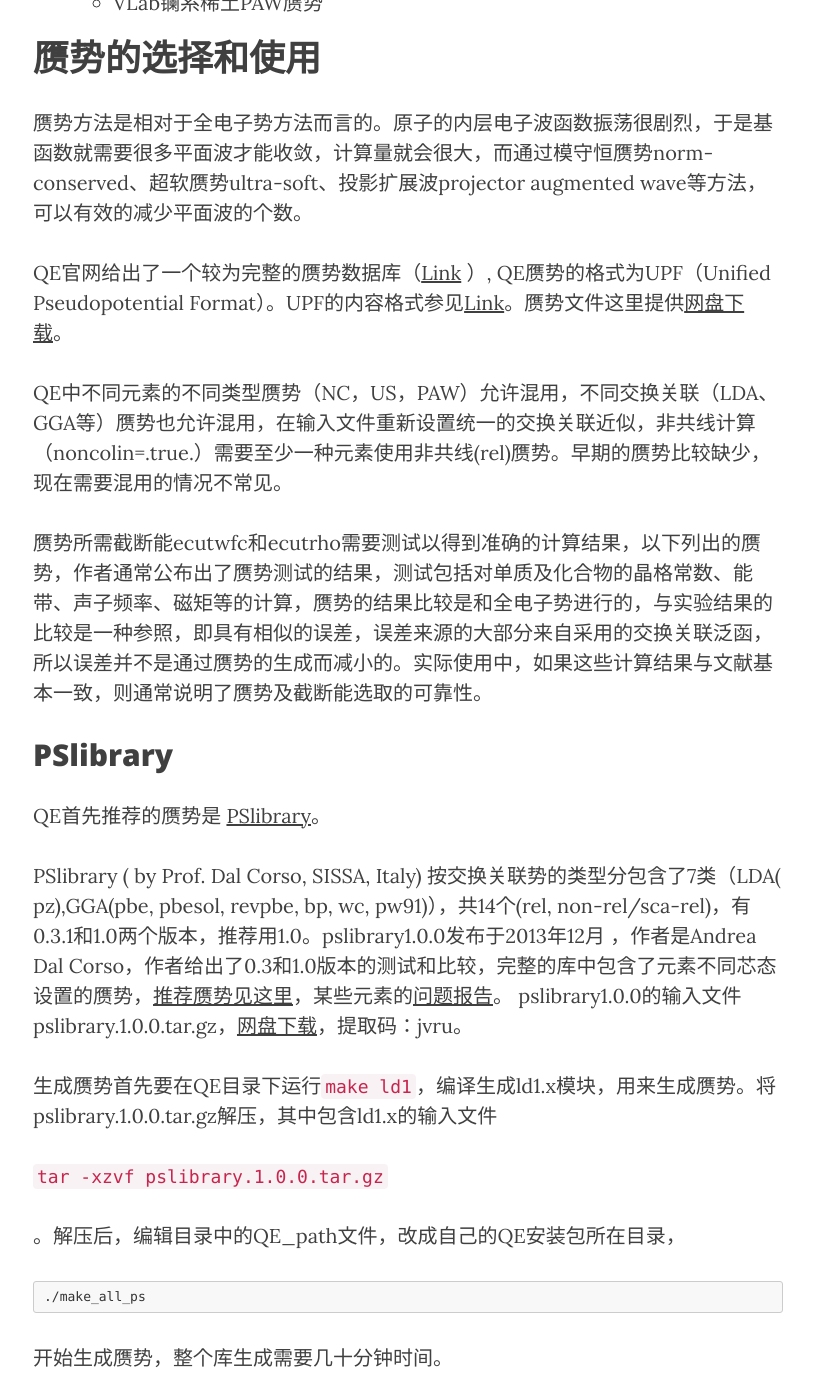
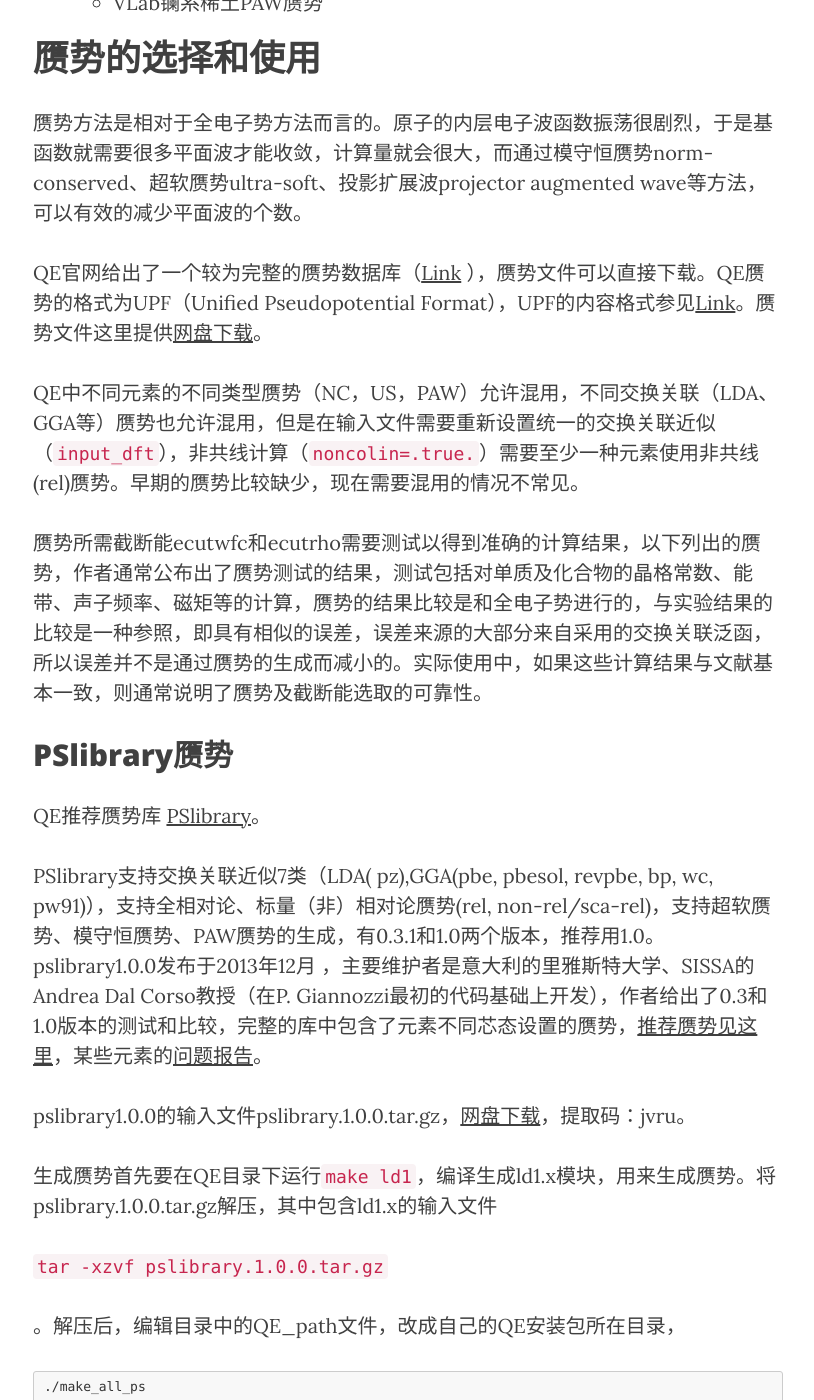
Before and after one commit to yyyu200/DFTbook, a Jekyll site: the page built from _posts/2019-06-03-PPlib.md, in a window 1280 px wide and 1400 px high, scrolled down 423 px. Shown: the whole window, without its empty margins (232-1046 px from the left). Built offline with Jekyll 4.4.1, drawn with Linux system fonts in a browser that asks for light colours; nearby versions of some CDN libraries; formulas are drawn with MathJax 3; comment, search, counter and statistics services are not loaded.

Commit message:
modify at 20200918-15:33:54-di

````diff
--- a/_posts/2019-06-03-PPlib.md
+++ b/_posts/2019-06-03-PPlib.md
@@ -23,17 +23,18 @@
 
 赝势方法是相对于全电子势方法而言的。原子的内层电子波函数振荡很剧烈，于是基函数就需要很多平面波才能收敛，计算量就会很大，而通过模守恒赝势norm-conserved、超软赝势ultra-soft、投影扩展波projector augmented wave等方法，可以有效的减少平面波的个数。
 
-QE官网给出了一个较为完整的赝势数据库（[Link](http://www.quantum-espresso.org/pseudopotentials/) ）, QE赝势的格式为UPF（Unified Pseudopotential Format）。UPF的内容格式参见[Link](http://www.quantum-espresso.org/pseudopotentials/unified-pseudopotential-format/)。赝势文件这里提供[网盘下载](https://pan.baidu.com/s/1c1ZOQli)。
+QE官网给出了一个较为完整的赝势数据库（[Link](http://www.quantum-espresso.org/pseudopotentials/) ），赝势文件可以直接下载。QE赝势的格式为UPF（Unified Pseudopotential Format），UPF的内容格式参见[Link](http://www.quantum-espresso.org/pseudopotentials/unified-pseudopotential-format/)。赝势文件这里提供[网盘下载](https://pan.baidu.com/s/1c1ZOQli)。
 
-QE中不同元素的不同类型赝势（NC，US，PAW）允许混用，不同交换关联（LDA、GGA等）赝势也允许混用，在输入文件重新设置统一的交换关联近似，非共线计算（noncolin=.true.）需要至少一种元素使用非共线(rel)赝势。早期的赝势比较缺少，现在需要混用的情况不常见。
+QE中不同元素的不同类型赝势（NC，US，PAW）允许混用，不同交换关联（LDA、GGA等）赝势也允许混用，但是在输入文件需要重新设置统一的交换关联近似（`input_dft`），非共线计算（`noncolin=.true.`）需要至少一种元素使用非共线(rel)赝势。早期的赝势比较缺少，现在需要混用的情况不常见。
 
 赝势所需截断能ecutwfc和ecutrho需要测试以得到准确的计算结果，以下列出的赝势，作者通常公布出了赝势测试的结果，测试包括对单质及化合物的晶格常数、能带、声子频率、磁矩等的计算，赝势的结果比较是和全电子势进行的，与实验结果的比较是一种参照，即具有相似的误差，误差来源的大部分来自采用的交换关联泛函，所以误差并不是通过赝势的生成而减小的。实际使用中，如果这些计算结果与文献基本一致，则通常说明了赝势及截断能选取的可靠性。
 
-## PSlibrary
+## PSlibrary赝势
 
-QE首先推荐的赝势是 [PSlibrary](http://theossrv1.epfl.ch/Main/Pseudopotentials)。
+QE推荐赝势库 [PSlibrary](http://theossrv1.epfl.ch/Main/Pseudopotentials)。
 
-PSlibrary ( by Prof. Dal Corso, SISSA, Italy) 按交换关联势的类型分包含了7类（LDA( pz),GGA(pbe, pbesol, revpbe, bp, wc, pw91)），共14个(rel, non-rel/sca-rel)，有0.3.1和1.0两个版本，推荐用1.0。pslibrary1.0.0发布于2013年12月 ，作者是Andrea Dal Corso，作者给出了0.3和1.0版本的测试和比较，完整的库中包含了元素不同芯态设置的赝势，[推荐赝势见这里](http://people.sissa.it/~dalcorso/PP_list.html)，某些元素的[问题报告](http://people.sissa.it/~dalcorso/pslibrary_help.html)。
+PSlibrary支持交换关联近似7类（LDA( pz),GGA(pbe, pbesol, revpbe, bp, wc, pw91)），支持全相对论、标量（非）相对论赝势(rel, non-rel/sca-rel)，支持超软赝势、模守恒赝势、PAW赝势的生成，有0.3.1和1.0两个版本，推荐用1.0。pslibrary1.0.0发布于2013年12月 ，主要维护者是意大利的里雅斯特大学、SISSA的Andrea Dal Corso教授（在P. Giannozzi最初的代码基础上开发），作者给出了0.3和1.0版本的测试和比较，完整的库中包含了元素不同芯态设置的赝势，[推荐赝势见这里](http://people.sissa.it/~dalcorso/PP_list.html)，某些元素的[问题报告](http://people.sissa.it/~dalcorso/pslibrary_help.html)。
+
 pslibrary1.0.0的输入文件pslibrary.1.0.0.tar.gz，[网盘下载](https://pan.baidu.com/s/1f4Rdd7EY1q28OZCMlMsMwg)，提取码：jvru。
 
 生成赝势首先要在QE目录下运行```make ld1```，编译生成ld1.x模块，用来生成赝势。将pslibrary.1.0.0.tar.gz解压，其中包含ld1.x的输入文件
````
Also changed, not shown: _posts/2019-12-01-InstallandLinux.md (+1 -1 lines), img/confs_results.png (renamed from img/confs.png).
